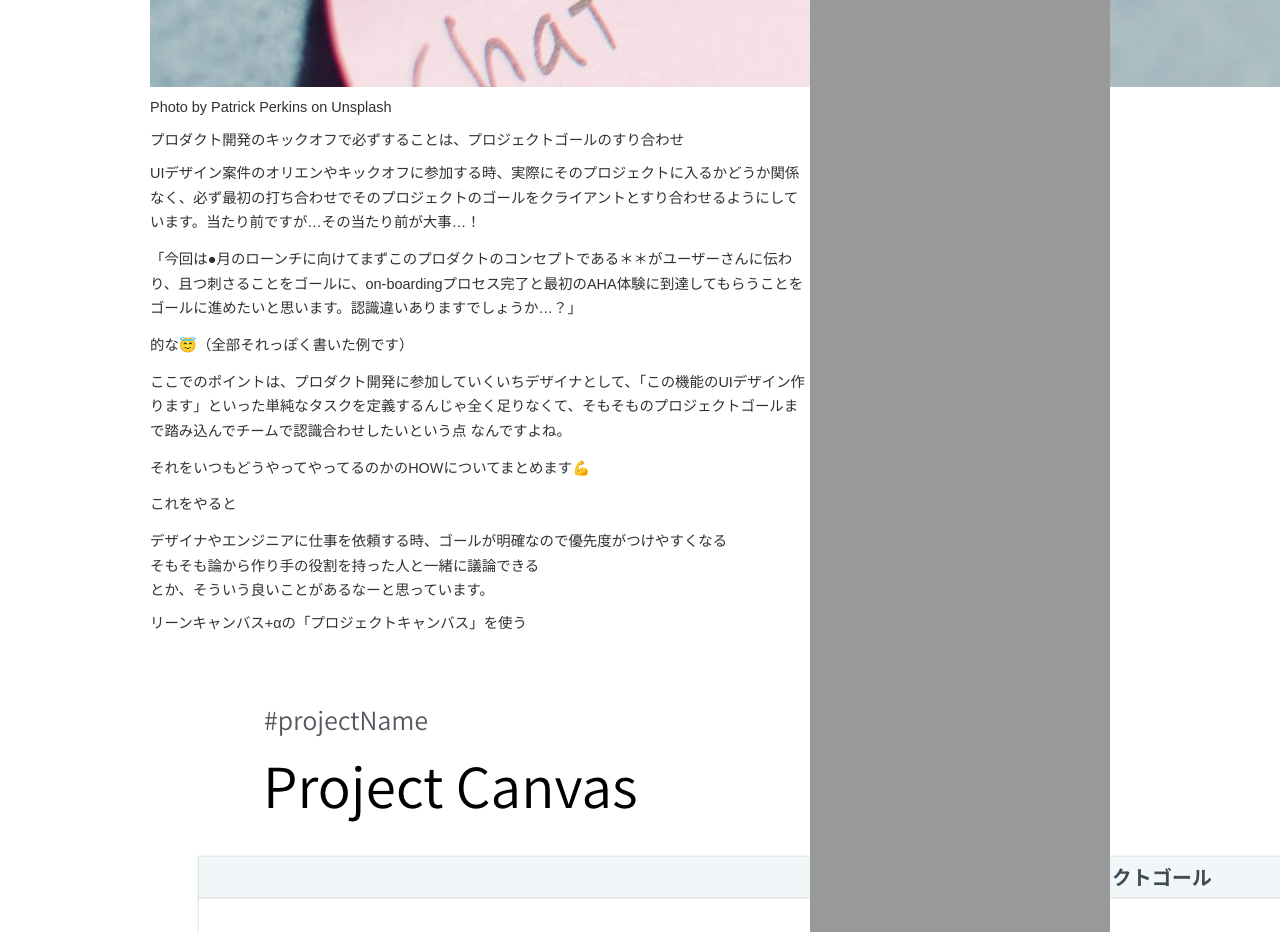
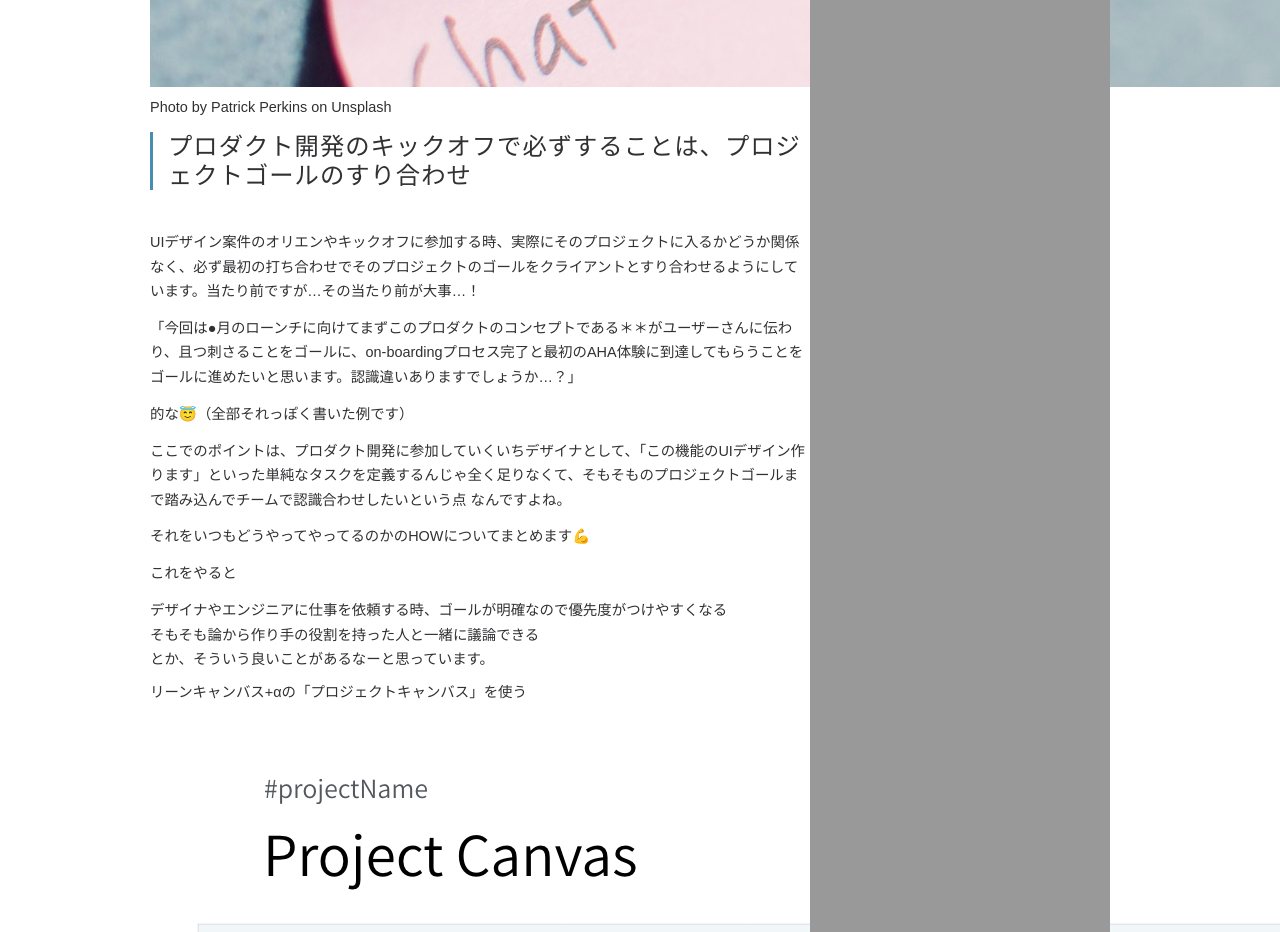
Before and after one commit to yinm/trace-portfolio, a React (Create React App) app: page / in a window 1280 px wide. Shown: the part 2180-3112 px from the top of the page. Built offline with nearby package versions, Linux system fonts and the light colour scheme; the HTML template or start-up script is replaced by a standard one.

Commit message:
Add border (TODO マージン側にborderを寄せる)

```diff
--- a/src/components/Article/index.js
+++ b/src/components/Article/index.js
@@ -12,7 +12,7 @@ export class Article extends Component {
           <img src="/coverImage-419cd37d.jpg" />
           <p>Photo by Patrick Perkins on Unsplash</p>
 
-          <h2>プロダクト開発のキックオフで必ずすることは、プロジェクトゴールのすり合わせ</h2>
+          <h2 className="l-blog__heading">プロダクト開発のキックオフで必ずすることは、プロジェクトゴールのすり合わせ</h2>
           <p>
             UIデザイン案件のオリエンやキックオフに参加する時、実際にそのプロジェクトに入るかどうか関係なく、必ず最初の打ち合わせでそのプロジェクトのゴールをクライアントとすり合わせるようにしています。当たり前ですが…その当たり前が大事…！
           </p>
--- a/src/components/Article/styles.css
+++ b/src/components/Article/styles.css
@@ -20,3 +20,11 @@
 .l-blog__content {
   width: 660px;
 }
+
+.l-blog__heading {
+  font-size: 1.6rem;
+  letter-spacing: 1px;
+  margin-bottom: 40px;
+  padding-left: 15px;
+  border-left: 3px solid #488CB0;
+}
```
